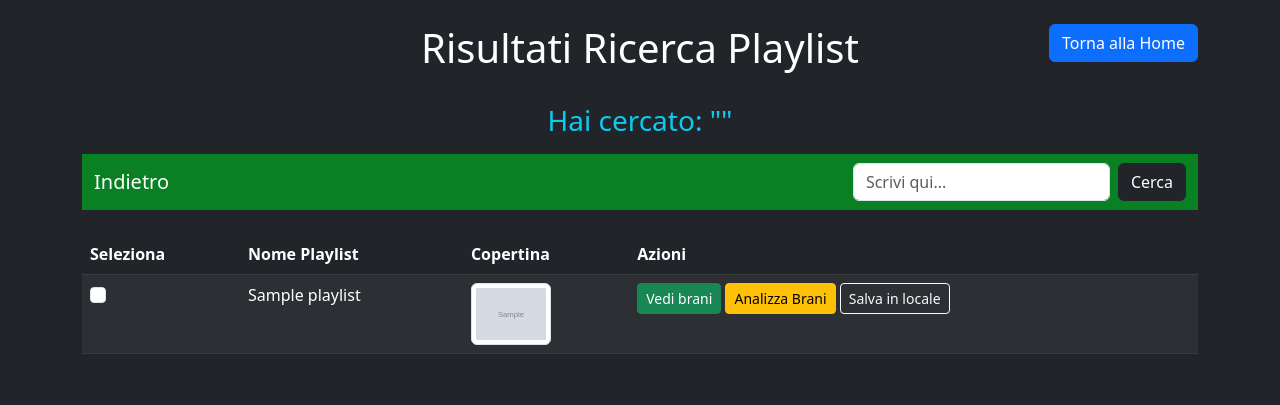
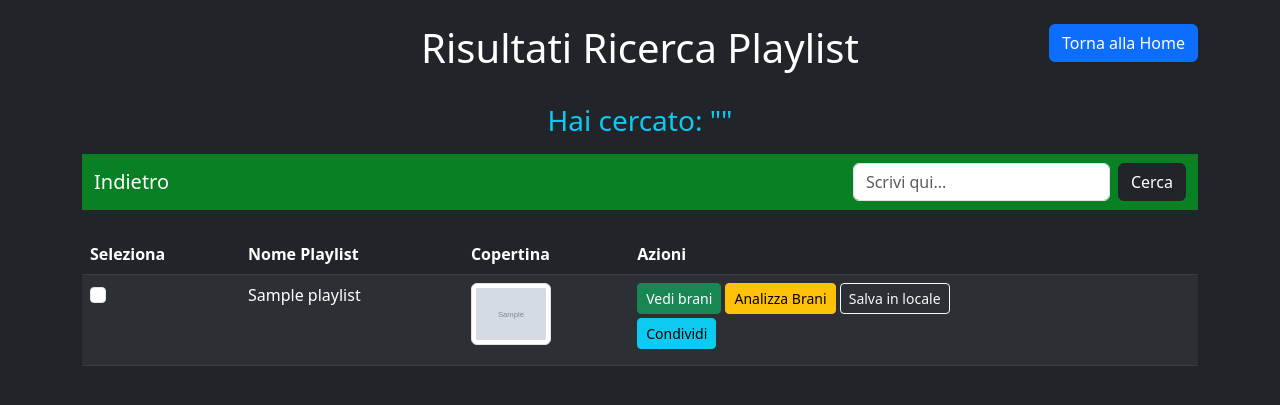
Before and after one commit to RaffoMagno/Progettone_Spotify_API, a Flask app: template templates/search.html in a window 1280 px wide. Shown: the top 405 px of the page. Run offline with Flask 3, Linux system fonts and the light colour scheme; the template is opened without the code that fills it: most values are stand-ins (such as "Sample title", 1, 10 or a date in 2020); grey boxes marked "Sample" are stand-in pictures; some libraries are stand-ins or nearby versions.

Commit message:
aggiunto pulsante condividi che rimanda a spotify di una playlist dopo una ricerca

```diff
--- a/requirements.txt
+++ b/requirements.txt
@@ -2,5 +2,5 @@ spotipy
 flask
 pandas
 matplotlib
-sqlite3
+
 flask-login
--- a/templates/search.html
+++ b/templates/search.html
@@ -87,6 +87,8 @@
                                         <a href="{{ url_for('analizza.analizza_playlist_view', playlist_id=playlist['id']) }}" class="btn btn-warning btn-sm">Analizza Brani</a>
                                         <button type="submit" class="btn btn-outline-light btn-sm">Salva in locale</button>
                                         <div id="tracks-{{ playlist.id }}"></div>
+                                        <a href="{{ playlist['external_urls']['spotify'] }}" target="_blank" class="btn btn-info btn-sm mt-1">Condividi</a>
+
                                     </div>
                                 </form>
                             </td>
```
